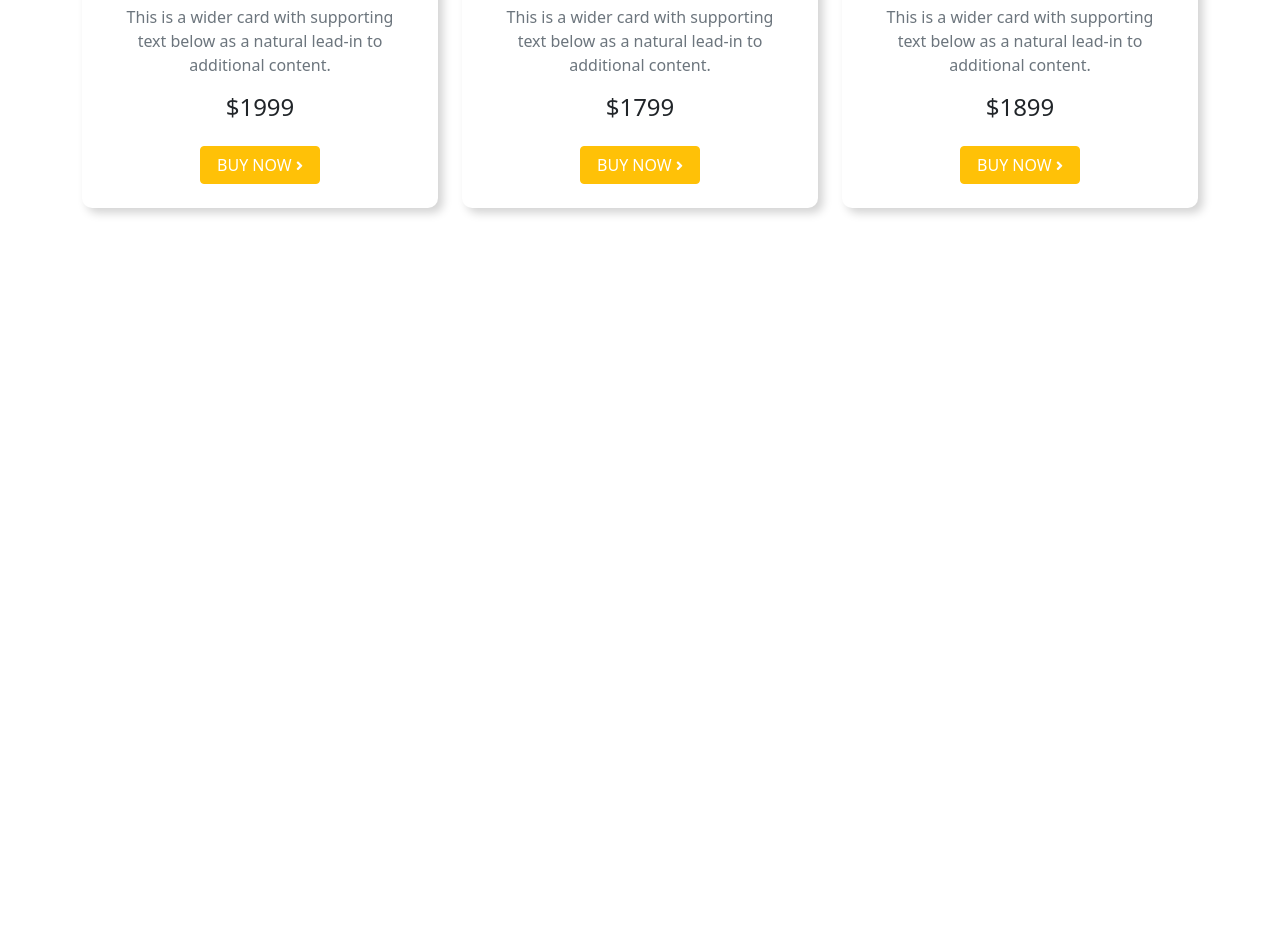
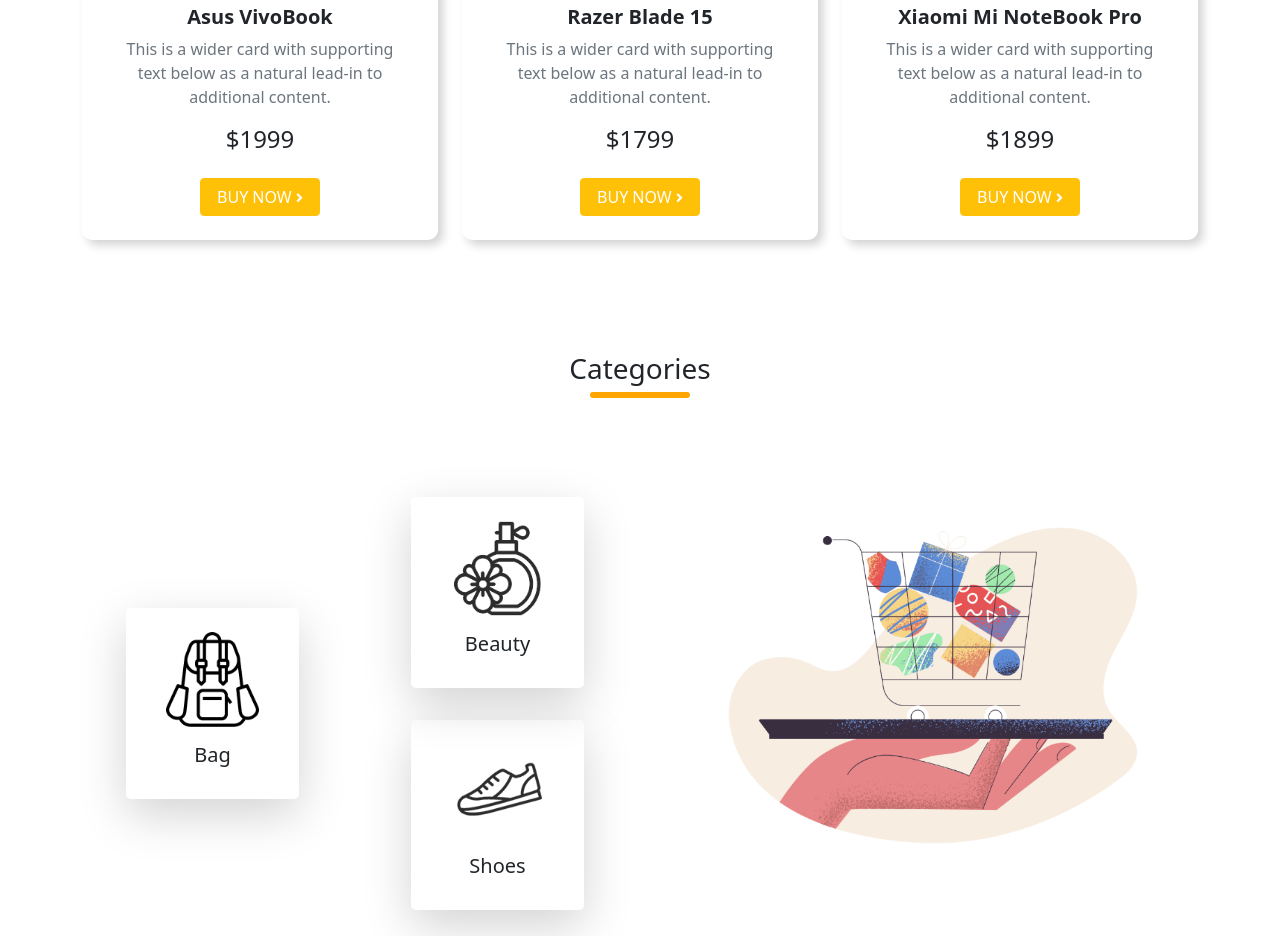
Before and after one commit to ahamednoyon/hot-gadgets, a plain HTML site: page index.html in a window 1280 px wide. Shown: the part 1864-2800 px from the top of the page. Before the commit the page ends 2088 px from the top, so only its background shows below. Drawn offline with Linux system fonts and the light colour scheme.

Commit message:
final result

```diff
--- a/css/style.css
+++ b/css/style.css
@@ -1,5 +1,5 @@
 .logo{
-    width: 120px;
+    width: 110px;
 }
 .product{
     width: 600px;
@@ -32,3 +32,27 @@
     border-radius: 10px;
     box-shadow: 5px 5px 10px lightgray;
 }
+
+
+.categori{
+    position: relative;
+}
+
+.categori::after {
+    position: absolute;
+    content: "";
+    width: 100px;
+    border: 3px solid orange;
+    border-radius: 5px;
+    left: 50%;
+    top: 40px;
+    transform: translate(-50%);
+}
+
+.single-item{
+    cursor: pointer;
+}
+
+.footer{
+    background: #f8f8f8;
+}
--- a/index.html
+++ b/index.html
@@ -5,14 +5,18 @@
     <meta http-equiv="X-UA-Compatible" content="IE=edge">
     <meta name="viewport" content="width=device-width, initial-scale=1.0">
     <title>Hot Gadgets</title>
+    <link rel="shortcut icon" href="images/logo/logo.png" type="image/x-icon">
+    <!-- fontawesome cdn -->
     <link rel="stylesheet" href="https://cdnjs.cloudflare.com/ajax/libs/font-awesome/5.15.3/css/all.min.css" integrity="sha512-iBBXm8fW90+nuLcSKlbmrPcLa0OT92xO1BIsZ+ywDWZCvqsWgccV3gFoRBv0z+8dLJgyAHIhR35VZc2oM/gI1w==" crossorigin="anonymous" referrerpolicy="no-referrer" />
+    <!-- bootstrap css -->
     <link rel="stylesheet" href="css/bootstrap.min.css">
+    <!-- style css -->
     <link rel="stylesheet" href="css/style.css">
 </head>
 <body>
     <!-- navbar stat -->
     <header>
-        <nav class="navbar navbar-expand-lg navbar-light bg-white fixed-top">
+        <nav class="navbar navbar-expand-lg navbar-light bg-white fixed-top shadow-sm">
             <div class="container">
               <a class="navbar-brand" href="#"><img class="logo" src="images/logo/logo.png" alt="logo"></a>
               <button class="navbar-toggler" type="button" data-bs-toggle="collapse" data-bs-target="#navbarNavAltMarkup" aria-controls="navbarNavAltMarkup" aria-expanded="false" aria-label="Toggle navigation">
@@ -142,7 +146,7 @@
     </section>
     <!-- smartphone section end -->
     <!-- laptop section start -->
-    <section id="products" class="py-3">
+    <section id="products" class="py-5">
       <div class="container">
         <div class="section-title d-flex align-items-center justify-content-between py-2">
           <h3>Laptop</h3>
@@ -193,6 +197,66 @@
       </div>
     </section>
     <!-- laptop section end -->
+    <!-- categori section start -->
+    <section id="categories" class="py-5">
+      <div class="container">
+        <div class="section-title py-3">
+          <h3 class="text-center categori">Categories</h3>
+        </div>
+
+        <div class="row py-5 my-4">
+          <div class="col-md-6">
+            <div class="row align-items-center justify-content-between">
+              <div class="col-md-6 d-flex align-items-center justify-content-center">
+                <div class="single-item p-4 my-3 my-md-0 shadow-lg rounded-3 text-center">
+                  <img class="w-75 mb-3" src="images/Categories/bag.png" alt="">
+                  <h5>Bag</h5>
+                </div>
+              </div>
+              <div class="col-md-6 d-flex flex-column align-items-center">
+                <div class="single-item p-4 my-3 shadow-lg rounded-3 text-center">
+                  <img class="w-75 mb-3" src="images/Categories/perfume.png" alt="">
+                  <h5>Beauty</h5>
+                </div>
+                <div class="single-item p-4 px-4 my-3 shadow-lg rounded-3 text-center">
+                  <img class="w-75 mb-3" src="images/Categories/shoe.png" alt="">
+                  <h5>Shoes</h5>
+                </div>
+              </div>
+            </div>
+          </div>
+          <div class="col-md-6">
+            <div class="single-item">
+              <img class="w-100" src="images/Categories/pale-order.png" alt="">
+            </div>
+          </div>
+        </div>
+
+      </div>
+
+
+    </section>
+    <!-- categori section end -->
+    <!-- footer start -->
+    <footer class="footer py-4">
+      <div class="container">
+        <div class="row">
+          <div class="col-md-6 col-12 mb-1 mb-md-0">
+            <p class="text-center text-md-start m-0 text-muted">&copy; Copyright All rights reserved by Noyon Rahman.</p>
+          </div>
+          <div class="col-md-6">
+            <ul class="m-0 text-center text-md-end">
+              <li class="d-inline"><a class="text-decoration-none text-muted" href="#">FAQS</a></li>
+              <li class="d-inline ms-md-1"><a class="text-decoration-none text-muted" href="#">Privacy</a></li>
+              <li class="d-inline ms-md-1"><a class="text-decoration-none text-muted" href="#">Policy</a></li>
+              <li class="d-inline ms-md-1"><a class="text-decoration-none text-muted" href="#">Support</a></li>
+            </ul>
+
+          </div>
+        </div>
+      </div>
+    </footer>
+    <!-- footer start -->
 
 
 
@@ -200,7 +264,7 @@
 
 
 
-
+     <!--bootstrap js -->
     <script src="js/bootstrap.min.js"></script>
 </body>
 </html>
```
